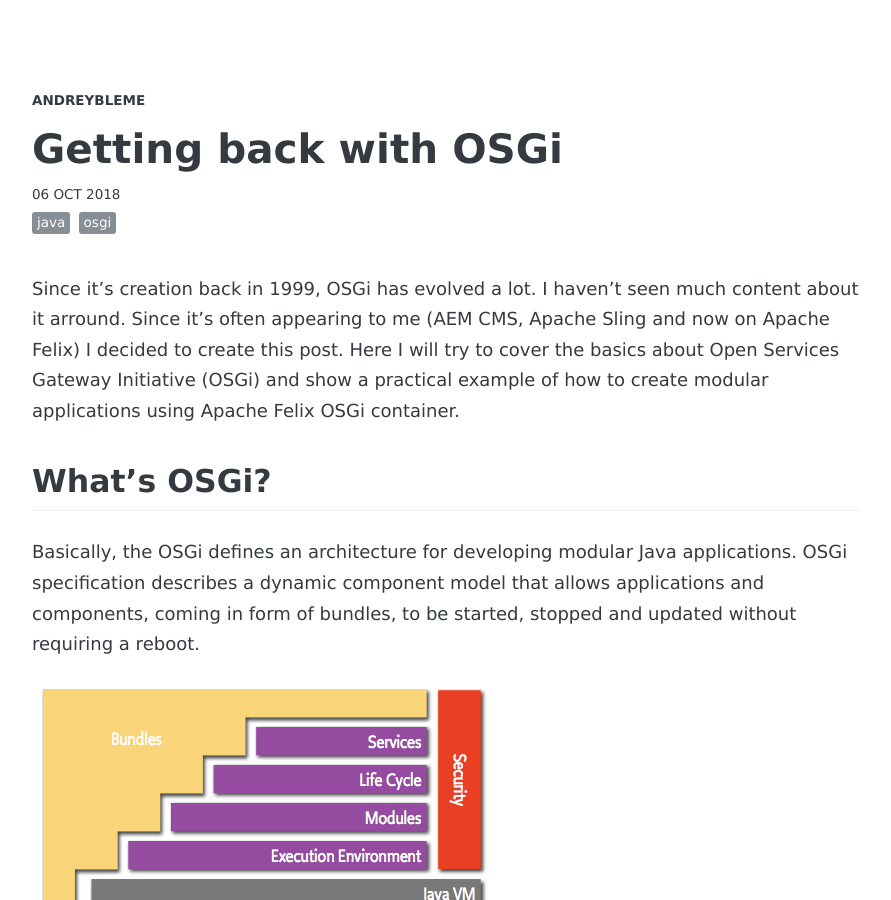
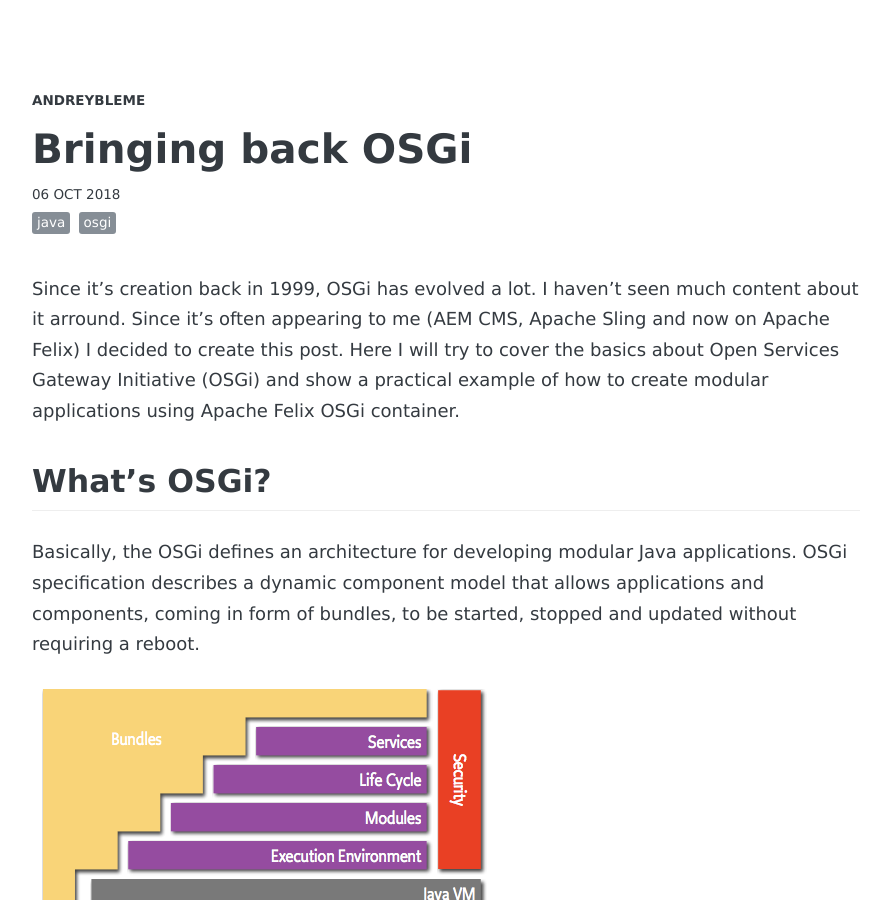
Before and after one commit to andreybleme/andreybleme.github.io, a Jekyll site: the page built from _posts/2018-10-06-bringing-back-osgi.markdown, in a window 1280 px wide and 900 px high. Shown: the whole window, without its empty margins (194-1085 px from the left). Built offline with Jekyll 4.4.1, drawn with Linux system fonts in a browser that asks for light colours; nearby versions of some CDN libraries; some web fonts are replaced; comment, search, counter and statistics services are not loaded.

Commit message:
renaming post bringing back OSGi

```diff
--- a/_posts/2018-10-06-getting-back-with-osgi.markdown
+++ b/_posts/2018-10-06-bringing-back-osgi.markdown
@@ -1,6 +1,6 @@
 ---
 layout: post
-title:  "Getting back with OSGi"
+title:  "Bringing back OSGi"
 description: "The basics about Open Services Gateway Initiative with a practical guide to create modular applications using Apache Felix OSGi container."
 date:   2018-10-06 21:00:00
 tags: [java, OSGi]
```
